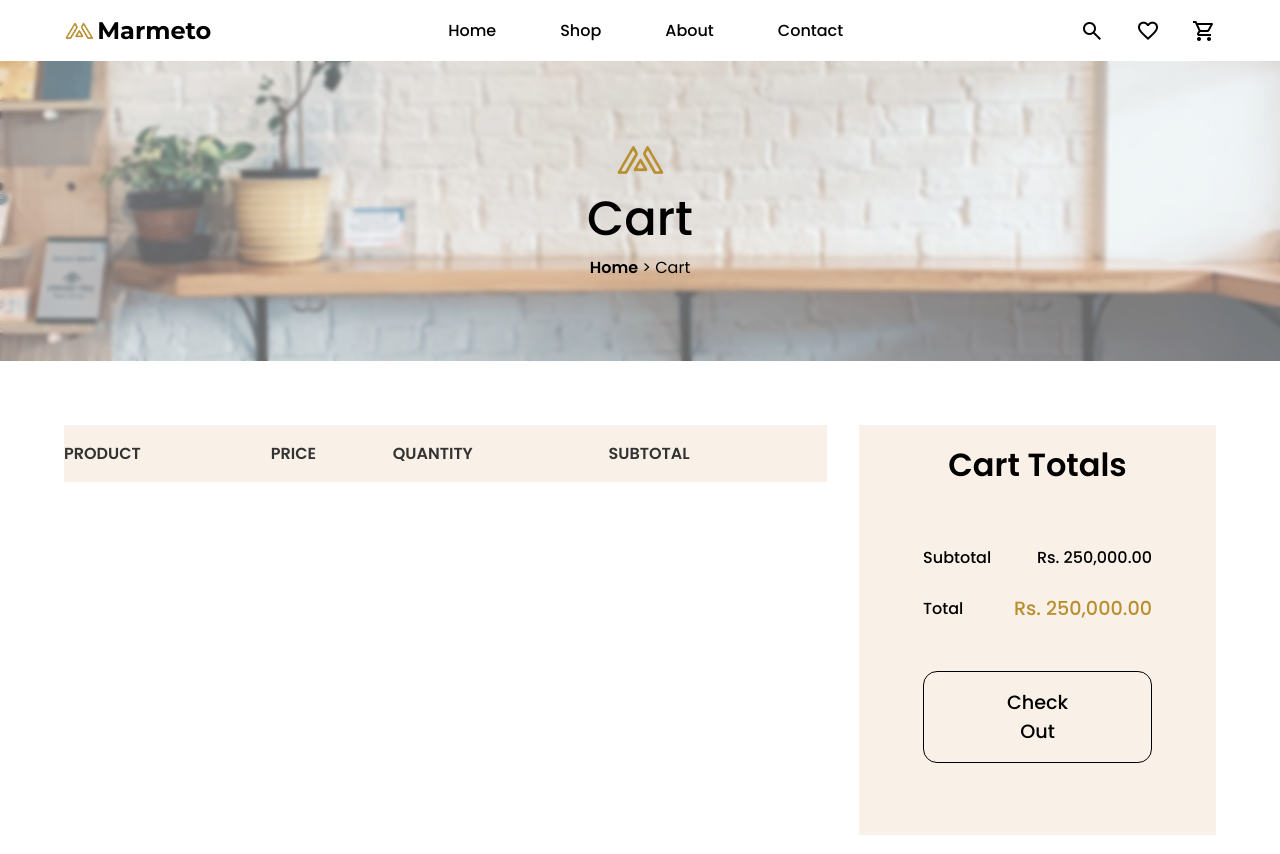
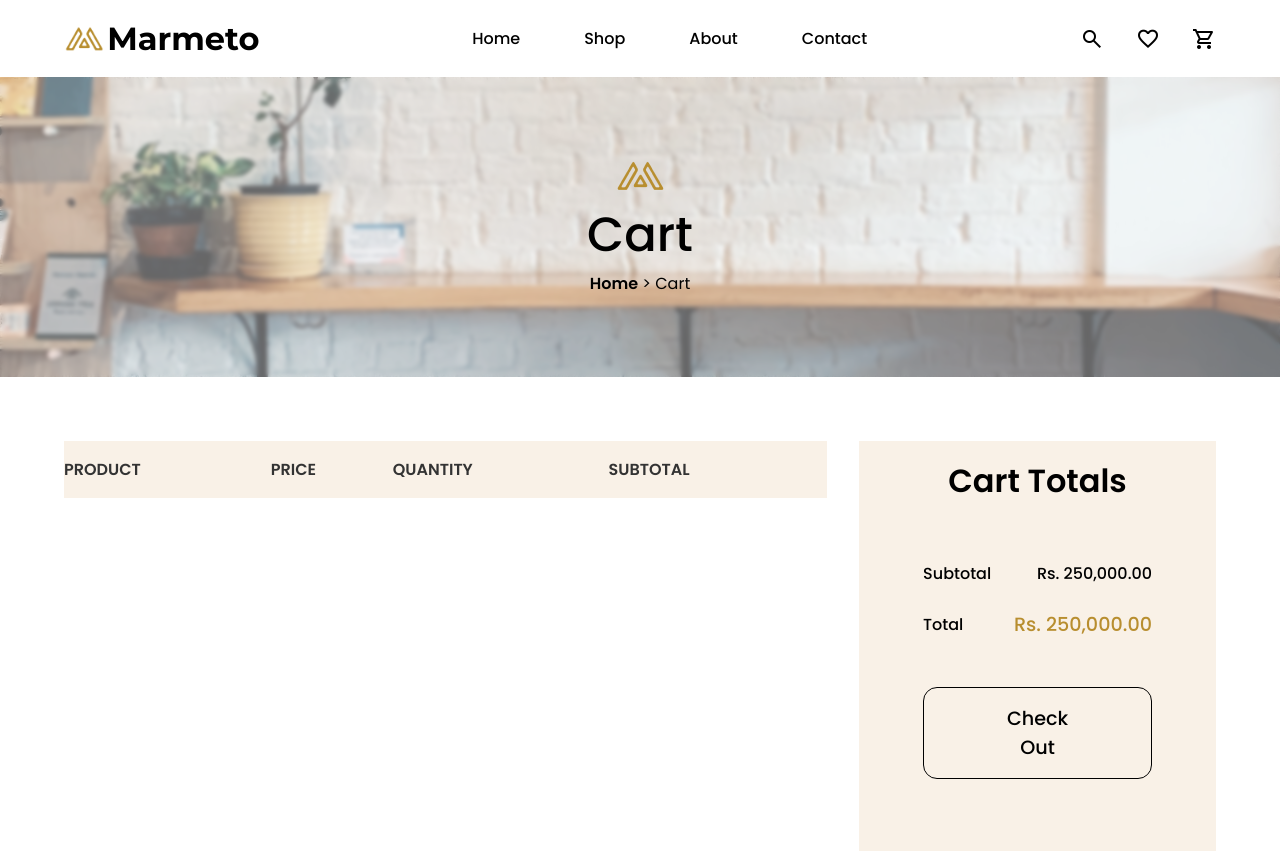
Before and after one commit to rakesh-kumar-18/marmeto, a website: page index.html in a window 1280 px wide. Shown: the top 854 px of the page. Drawn offline with nearby package versions, Linux system fonts and the light colour scheme; no server answers.

Commit message:
fix header logo ui

```diff
--- a/styles.css
+++ b/styles.css
@@ -10,7 +10,7 @@
     display: flex;
     justify-content: space-between;
     align-items: center;
-    padding: 1rem 4rem;
+    padding: 1.2rem 4rem;
     background-color: #fff;
 }
 
@@ -23,10 +23,11 @@
 
 .logo span {
     font-family: "Montserrat", serif;
+    font-size: 2rem;
 }
 
 .logo img {
-    width: 30px;
+    width: 40px;
     margin-right: 0.2rem;
 }
 
```
